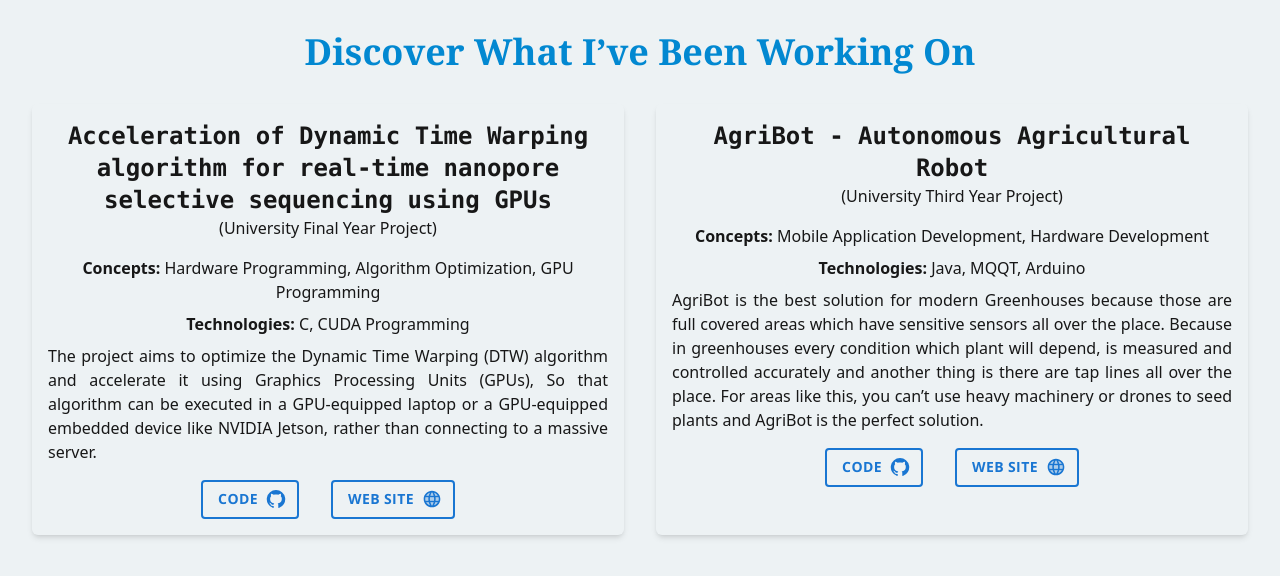
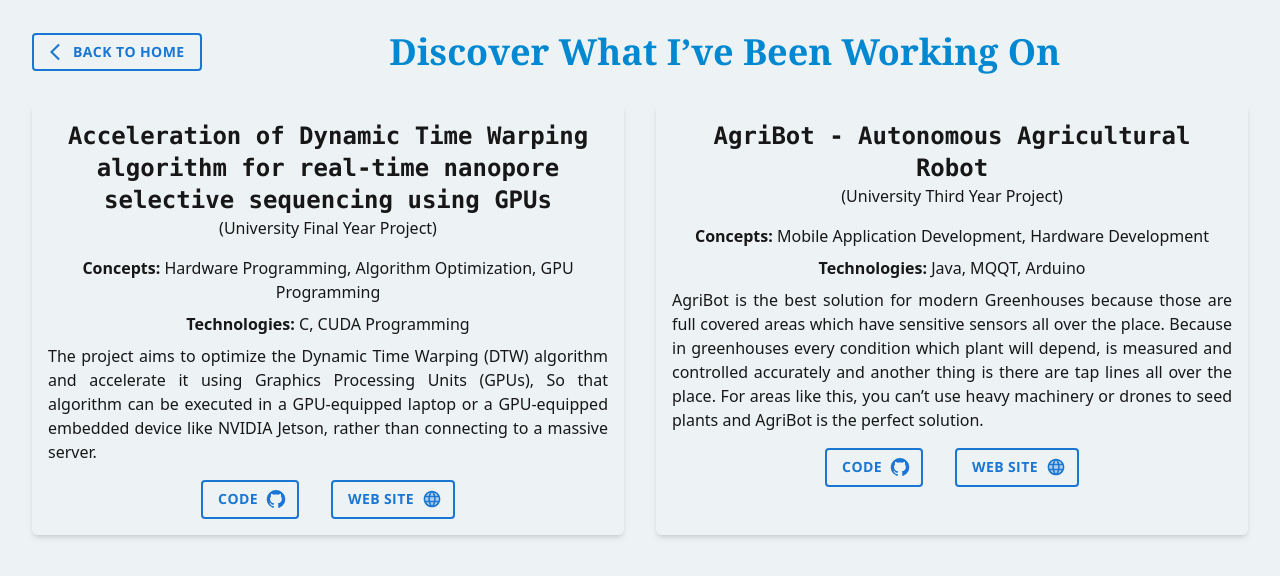
Before and after one commit to denukedissanayake/denukedissanayake.github.io, a Next.js app: page /projects in a window 1280 px wide. Shown: the top 576 px of the page. Built offline with nearby package versions, Linux system fonts and the light colour scheme.

Commit message:
add back button in projects

```diff
--- a/src/app/projects/page.tsx
+++ b/src/app/projects/page.tsx
@@ -2,11 +2,30 @@ import { buttonStyle } from '@/components/styles';
 import Button from '@mui/material/Button';
 import GitHubIcon from '@mui/icons-material/GitHub';
 import LanguageTwoToneIcon from '@mui/icons-material/LanguageTwoTone';
+import ArrowBackIosNewIcon from '@mui/icons-material/ArrowBackIosNew';
+import Link from 'next/link';
 
 export default function Projects() {
     return (
         <div className='p-8 flex flex-col'>
-            <h1 className='text-4xl text-center font-bold font-serif self-center mb-8 text-brand-blue1'>Discover What I’ve Been Working On</h1>
+            <div className="flex items-center justify-between mb-8">
+                <Link href="/" passHref>
+                    <Button
+                        variant="outlined"
+                        sx={{
+                            display: {
+                                xs: 'none',
+                                md: 'inline-flex',
+                            },
+                            ...buttonStyle
+                        }}
+                        startIcon={<ArrowBackIosNewIcon />}
+                    >
+                        Back to Home
+                    </Button>
+                </Link>
+                <h1 className='text-4xl text-center justify-center flex-grow font-bold font-serif self-center text-brand-blue1'>Discover What I’ve Been Working On</h1>
+            </div>
             <ProjectsGrid />
         </div>
     )
--- a/src/components/sections/Home.tsx
+++ b/src/components/sections/Home.tsx
@@ -18,9 +18,9 @@ export default function Home() {
     const WIDTH = 300
 
     return (
-        <div className='h-full lg:h-dvh pt-8 lg:pt-0 section-height grid grid-rows-3 items-center justify-center'>
+        <div className='h-full lg:h-dvh section-height grid md:grid-rows-3 gap-y-4 items-center justify-center'>
             <div className='grid items-center justify-center row-span-2 lg:gap-y-8 xl:grid-cols-3 xl:gap-x-10'>
-                <div className='xl:col-span-1 flex items-center justify-center'>
+                <div className='xl:col-span-1 flex items-center justify-center py-4 lg:py-0'>
                     <Image
                         src={homePicture}
                         width={WIDTH}
@@ -38,7 +38,7 @@ export default function Home() {
                         className='text-xl font-bold md:text-7xl font-georgia'>
                         Software Engineer
                     </span>
-                    <div className='flex flex-col gap-y-4 md:flex-row md:gap-x-8 pt-2'>
+                    <div className='flex flex-col gap-y-4 md:flex-row md:gap-x-8 pt-4'>
                         <Button
                             variant="outlined"
                             sx={buttonStyle}
@@ -66,10 +66,10 @@ export default function Home() {
                 </div>
             </div>
             <div className='flex flex-col items-center gap-y-4 md:gap-y-8 row-span-1'>
-                <p className='text-lg text-center md:text-2xl font-mono'>
+                <p className='text-lg text-center md:text-2xl font-mono px-4'>
                     I'm a passionate and creative software engineer with a knack for turning ideas into reality through code
                 </p>
-                <div className='flex gap-x-4'>
+                <div className='flex gap-x-4 pb-8 md:pb-0'>
                     <FacebookIcon fontSize='large' sx={{ cursor: 'pointer' }} />
                     <EmailIcon fontSize='large' sx={{ cursor: 'pointer' }} />
                     <LinkedInIcon fontSize='large' sx={{ cursor: 'pointer' }} />
```
